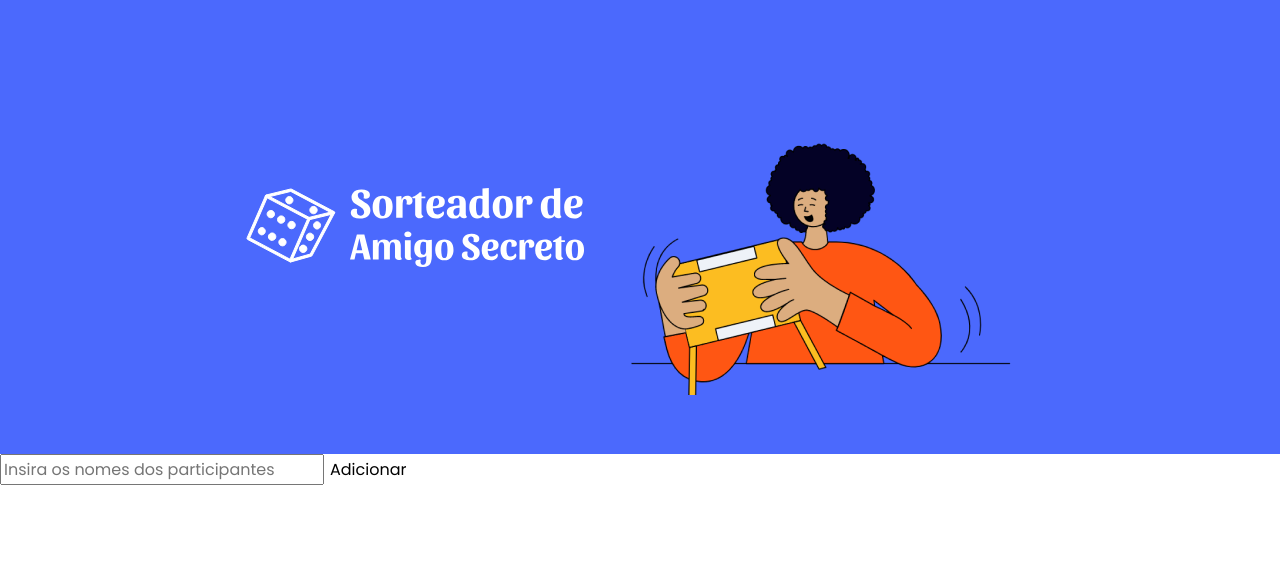
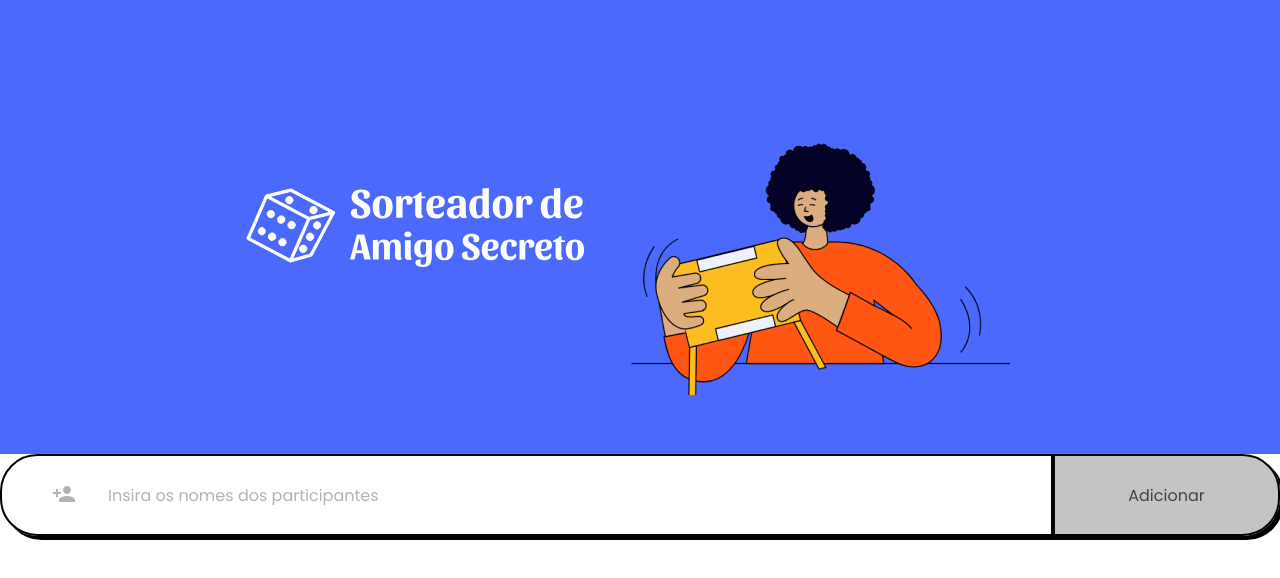
Before and after one commit to GabrielVeroneze/sorteador-amigo-secreto, a React (Vite) app: page / in a window 1280 px wide. Shown: the top 578 px of the page. Built offline with nearby package versions, Linux system fonts and the light colour scheme.

Commit message:
:sparkles: feat: Estiliza o formulário com styled components

```diff
--- a/src/components/Formulario/index.tsx
+++ b/src/components/Formulario/index.tsx
@@ -1,12 +1,18 @@
+import { Botao, Campo, Icone, Input } from './styles'
+import PersonAddIcon from '@mui/icons-material/PersonAdd'
+
 const Formulario = () => {
     return (
-        <form>
-            <input
+        <Campo>
+            <Icone>
+                <PersonAddIcon />
+            </Icone>
+            <Input
                 type="text"
                 placeholder="Insira os nomes dos participantes"
             />
-            <button disabled>Adicionar</button>
-        </form>
+            <Botao disabled>Adicionar</Botao>
+        </Campo>
     )
 }
 
--- a/src/components/Formulario/styles.ts
+++ b/src/components/Formulario/styles.ts
@@ -0,0 +1,37 @@
+import styled from 'styled-components'
+
+export const Campo = styled.form`
+    border-radius: 37.5px;
+    box-shadow: 4px 4px 0px 0px #000000;
+    color: ${({ theme }) => theme.cores.texto.primaria};
+    display: flex;
+    font-size: 1rem;
+    height: 82px;
+    position: relative;
+`
+
+export const Icone = styled.div`
+    color: #0000004d;
+    left: 52px;
+    position: absolute;
+    top: 28px;
+`
+
+export const Input = styled.input`
+    border: 2px solid #000000;
+    border-radius: 37.5px 0px 0px 37.5px;
+    flex-grow: 1;
+    outline: none;
+    padding: 1.125rem 2.25rem 1.125rem 6.625rem;
+
+    &::placeholder {
+        color: #0000004d;
+    }
+`
+
+export const Botao = styled.button`
+    background-color: ${({ theme }) => theme.cores.fundo.secundario};
+    border: 2px solid #000000;
+    border-radius: 0px 37.5px 37.5px 0px;
+    width: 227px;
+`
```
